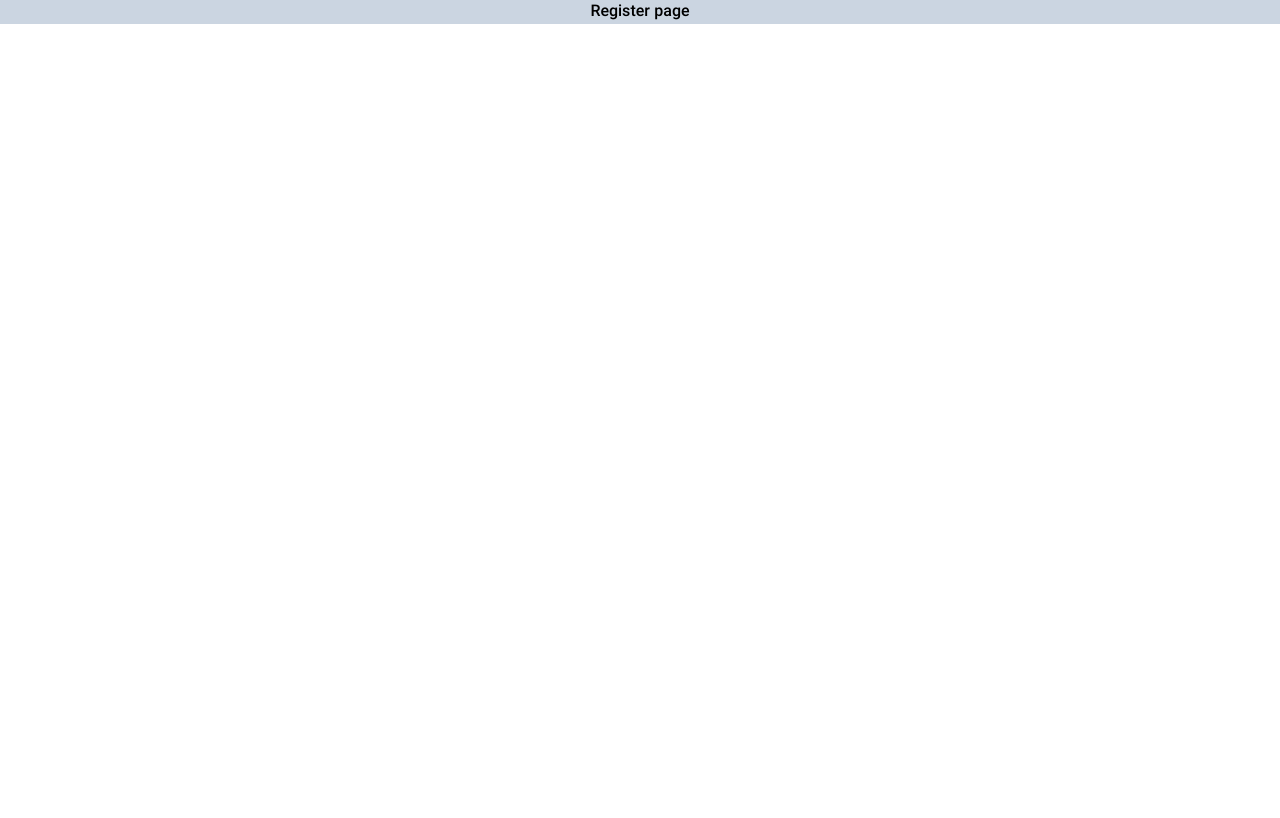
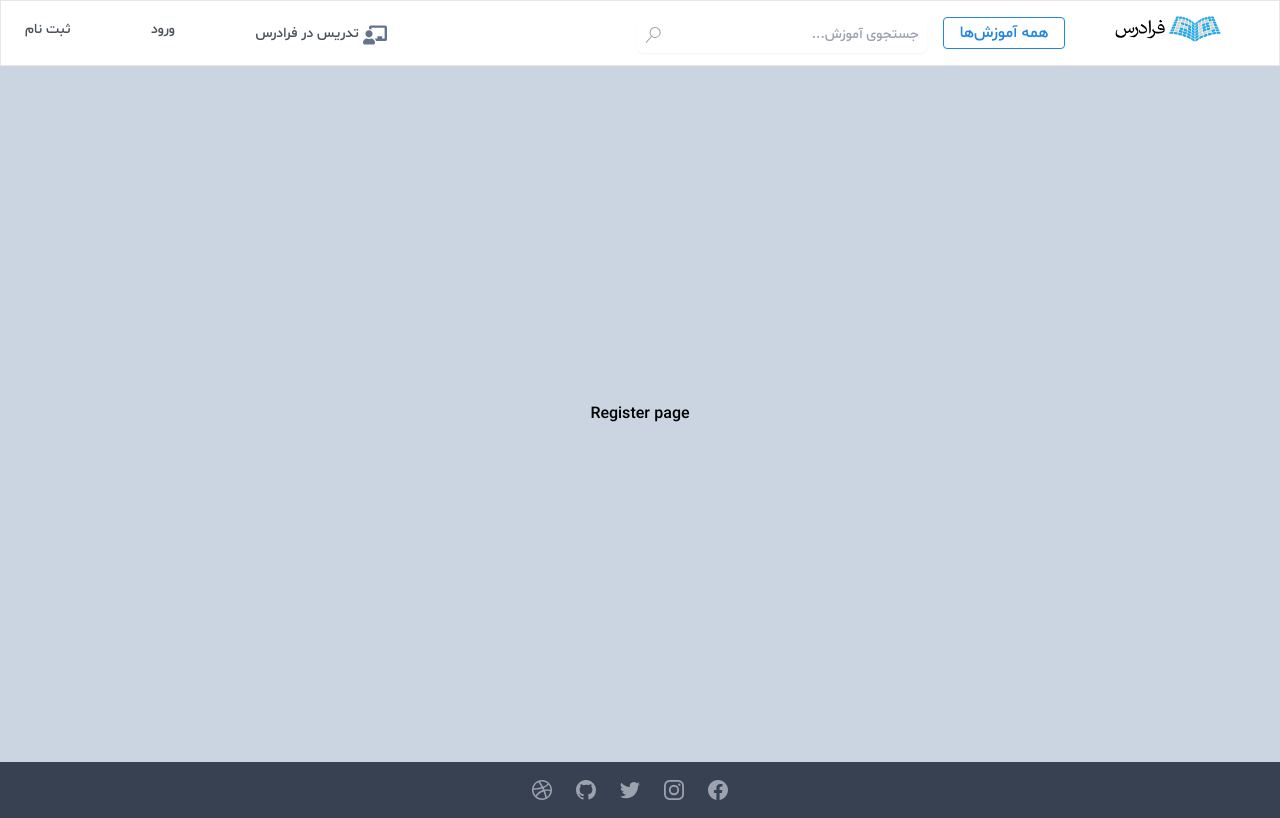
Before and after one commit to alidaei88/faradars, a Next.js app: page /register in a window 1280 px wide. Built offline with nearby package versions, Linux system fonts and the light colour scheme.

Commit message:
V01 commit

```diff
--- a/pages/register/index.tsx
+++ b/pages/register/index.tsx
@@ -1,9 +1,16 @@
 import { NextPage } from 'next'
 import React from 'react'
+import Footer from '../../src/components/layout/footer'
+import Header from '../../src/components/layout/header'
 
 const RegisterPage: NextPage = () => {
   return (
-    <div className='container bg-slate-300 flex justify-center items-center mx-auto'>Register page</div>
+    <div className='flex flex-col'>
+      <Header />
+      <div className='container h-[87vh] bg-slate-300 flex justify-center items-center mx-auto'>Register page</div>
+      <Footer />
+    </div>
+
   )
 }
 
--- a/src/components/common/main-menu.tsx
+++ b/src/components/common/main-menu.tsx
@@ -12,7 +12,6 @@ const MainMenu: FC = () => {
   const [isLogin, setIsLogin] = useState("")
 
   useEffect(() => {
-
     try {
     const userData = JSON.parse(localStorage.getItem("data") || "")
     setIsLogin(userData.token)
--- a/src/components/home/slider/index.tsx
+++ b/src/components/home/slider/index.tsx
@@ -6,12 +6,10 @@ import { Swiper, SwiperSlide } from "swiper/react";
 import SlideCard from "../../common/slideCard";
 
 export default function HomeSlider(props: any) {
-  console.log("props:", props);
   const { data } = props;
-
   return (
-    <section className="flex flex-col bg-white container mt-36 mx-auto md:px-12">
-      <h3 className="my-4 text-xl">{data.products.length > 0 && data.title}</h3>
+    <section className="flex flex-col bg-white container mt-30 mx-auto md:px-12">
+      <h3 className="my-4 text-lg">{ data.products.length > 0 && data.title }</h3>
       <Swiper
         className="container"
         modules={[Navigation, Pagination, Scrollbar, A11y, FreeMode]}
```
